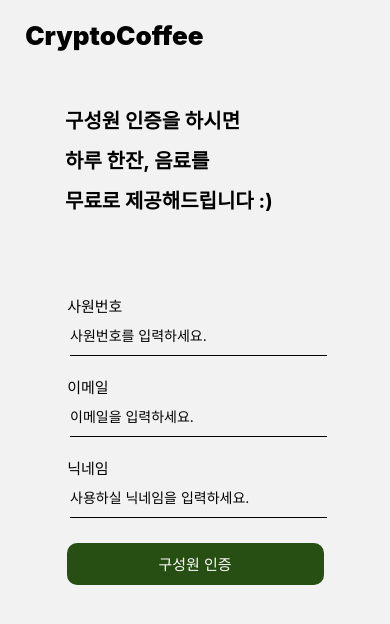
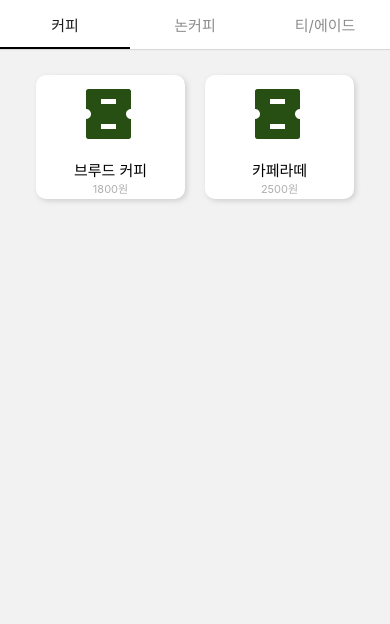
Before and after one commit to blwxnhan/CryptoCoffee_FE, a React Native app: screen / in a window 390 px wide. Shown: the top 624 px of the page. Built offline with nearby package versions, Linux system fonts and the light colour scheme.

Commit message:
[Feat] 화면전환 구현

```diff
--- a/App.jsx
+++ b/App.jsx
@@ -1,12 +1,16 @@
 import React from 'react';
 import { NavigationContainer } from '@react-navigation/native';
 import StackNavigation from './src/navigation/StackNavigation';
+import Order from './src/containers/Order';
 
 const App = () => {
   return (
-    <NavigationContainer>
-      <StackNavigation />
-    </NavigationContainer>
+    // <NavigationContainer>
+    //   <StackNavigation />
+    // </NavigationContainer>
+    <>
+    <Order />
+    </>
   );
 }
 
--- a/src/containers/Home.jsx
+++ b/src/containers/Home.jsx
@@ -22,7 +22,7 @@ const Home = ({navigation}) => {
         />
         <CryptoCoffeeButton
           title="쿠폰사용"
-          onPress={() => navigation.navigate("order")} />
+        />
       </View>
     </SafeAreaView>
   );
--- a/src/containers/Order.jsx
+++ b/src/containers/Order.jsx
@@ -11,11 +11,11 @@ import MyTabs from "../components/MyTabs";
 const Order = () => {
     return(
         <>
-            <SafeAreaView />
-            <View style={styles.topContainer}>
-                 <Text style={{ fontSize: 26, fontWeight: 900 }}> CryptoCoffee </Text>
-            </View>
-            <MyTabs />
+        {/* <SafeAreaView />  */}
+        {/* <View style={styles.topContainer}>
+            <Text style={{ fontSize: 26, fontWeight: 900 }}> CryptoCoffee </Text>
+        </View>  */}
+        <MyTabs />
         </>
     );
 }
--- a/src/navigation/StackNavigation.jsx
+++ b/src/navigation/StackNavigation.jsx
@@ -12,8 +12,8 @@ const StackNavigation = () => {
         <Stack.Navigator initialRouteName={"auth"} screenOptions={{ headerShown: false }}>
             <Stack.Screen name="home" component={Home} />
             <Stack.Screen name="order" component={Order} />
-            <Stack.Screen name="orderDetails" component={OrderDetails}/>
-            <Stack.Screen name="auth" component={AuthMember}/>
+            <Stack.Screen name="orderDetails" component={OrderDetails} />
+            <Stack.Screen name="auth" component={AuthMember} />
         </Stack.Navigator>
     );
 }
```
Also changed, not shown: simulator_screenshot_04E755C2-30EA-4688-9BCF-4F18BA4B34AF.png (deleted).
